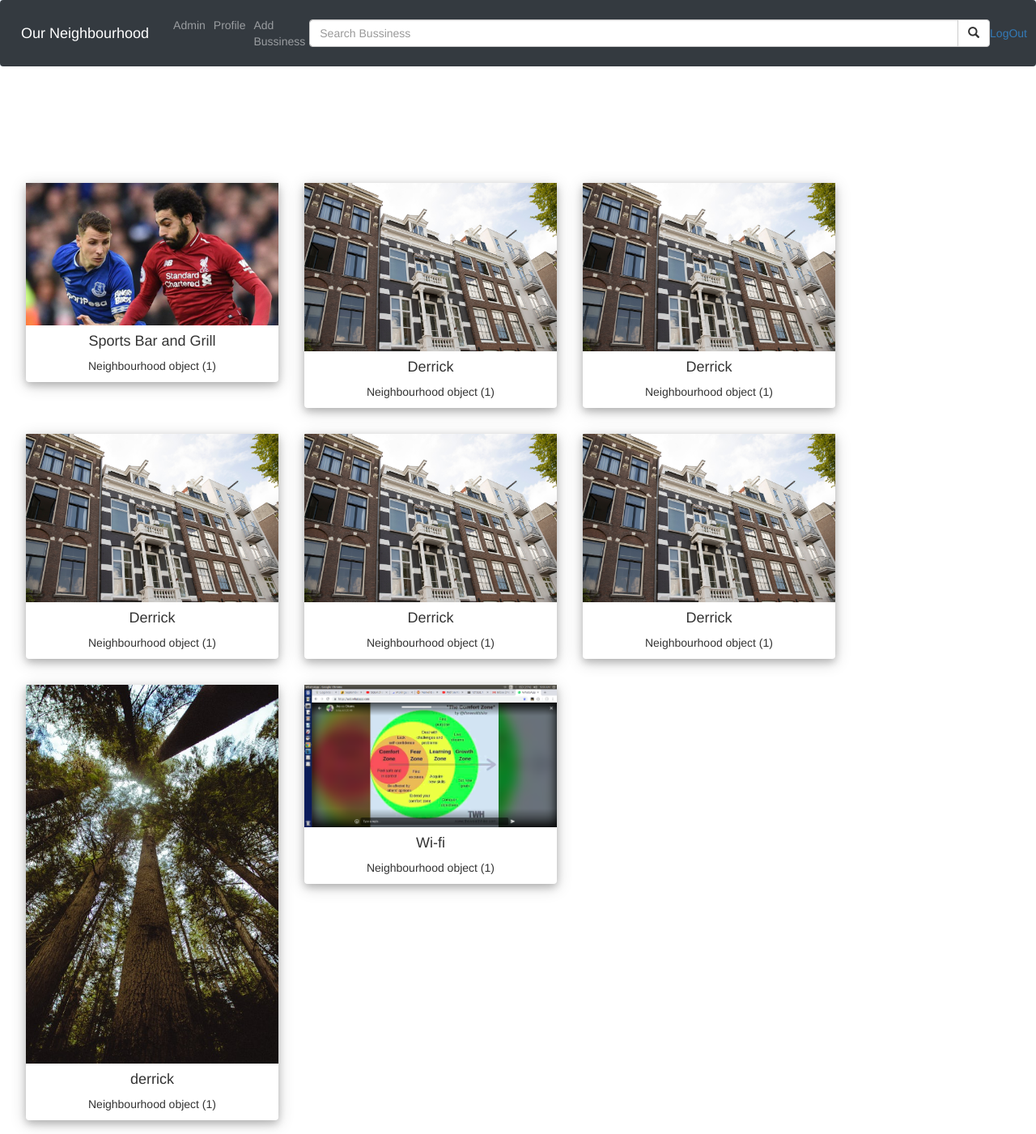
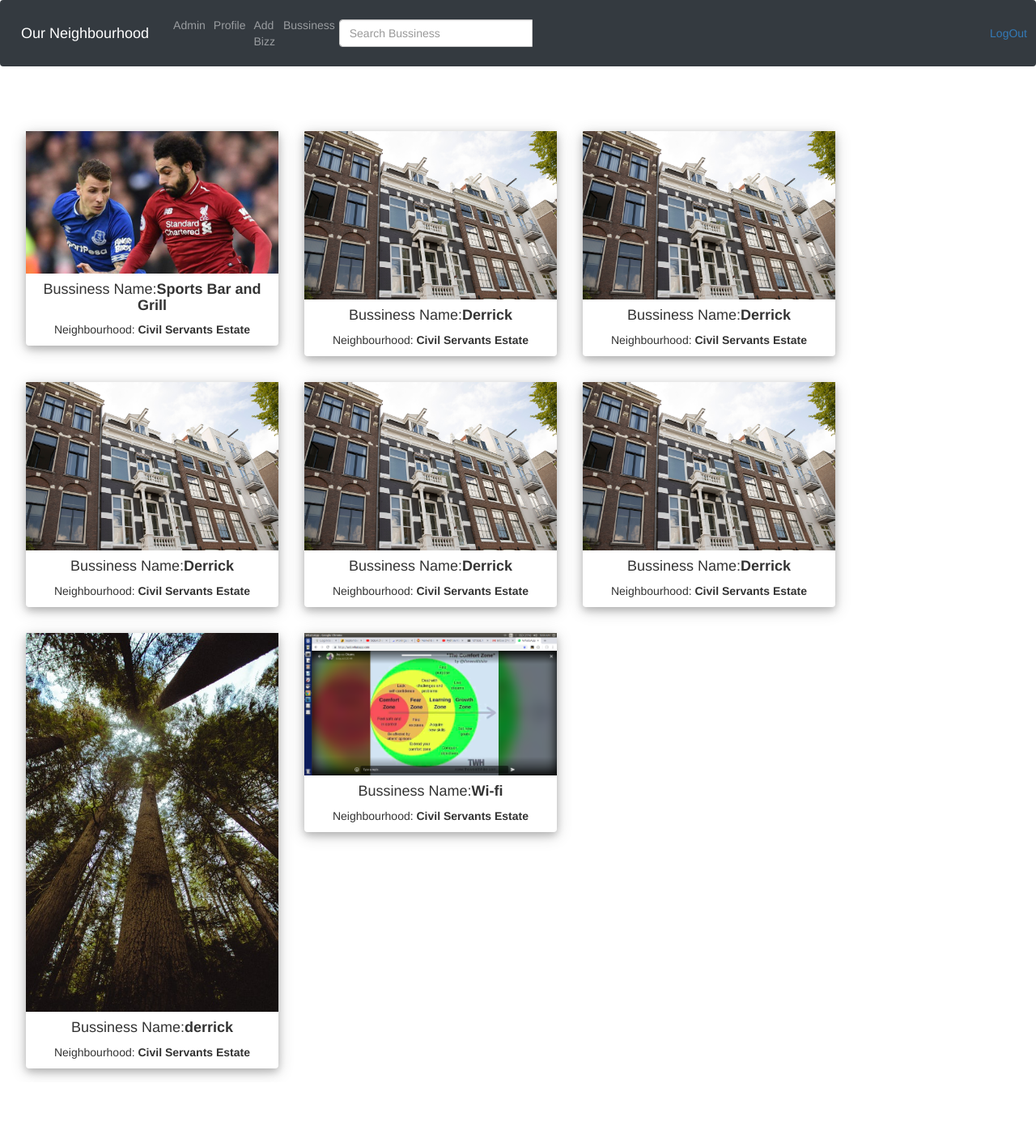
Before and after one commit to derriqo/Our-Neighbourhood, a Django app: a page that uses community/templates/base.html in a window 1280 px wide. Shown: the whole page at 81% size. After the commit the page ends 1331 px from the top, so only its background shows below. Run offline with Django 3.2, Linux system fonts and the light colour scheme; a user stored in the database is signed in; data comes from the database, SQL or seed files in the repository; some libraries are stand-ins or nearby versions.

Commit message:
Updated templates and navbar.

```diff
--- a/community/models.py
+++ b/community/models.py
@@ -36,6 +36,9 @@
     occupants_count = models.IntegerField(default=0,blank=True)
     admin = models.ForeignKey(Profile, related_name='hoods', null=True)
 
+    def __str__(self):
+        return self.neighbourhood_name
+
     def save_neighbourhood(self):
         self.save()
 
@@ -46,3 +49,6 @@
     neighbourhood = models.ForeignKey('Neighbourhood',related_name='businesses')
     profile = models.ForeignKey(Profile, related_name='profiles')
     email = models.CharField(max_length=30)
+
+    def __str__(self):
+        return self.name
--- a/static/css/styles.css
+++ b/community/static/css/styles.css
@@ -1,4 +1,4 @@
-.yanav{
+body{
 background-color: aliceblue;
 color: red;
 }
--- a/community/templates/base.html
+++ b/community/templates/base.html
@@ -12,29 +12,31 @@
           {% block styles %}
           {% bootstrap_css %}
         {% endblock %}
-
         </head>
         <body >
-        <div class="yanav justify-content-between" style="margin-bottom: 10%;">
-        <nav class="navbar navbar-expand-sm bg-dark navbar-dark fixed-top">
-
+        <div>
+        <nav class="navbar navbar-expand-sm bg-dark navbar-dark fixed-top " style="margin-bottom: 5%;">
           <a class="navbar-brand" href="{% url 'home' %}">Our Neighbourhood</a>
           {% if user.is_authenticated %}
-          <ul class="navbar-nav  mr-auto ">
-            <li class="nav-item">
-              <a class="nav-link" href="">Admin</a>
+          <ul class="navbar-nav ">
+
+            <li class="nav-item"><a class="nav-link" href="">Admin</a>
             </li>
-            <li class="nav-item">
-              <a class="nav-link" href="{% url 'profile' %}">Profile</a>
+
+            <li class="nav-item"><a class="nav-link" href="{% url 'profile' %}">Profile</a>
             </li>
-            <li class="nav-item">
-                <a class="nav-link" href="{% url 'bussiness' %}">Add Bussiness</a>
+
+            <li class="nav-item"><a class="nav-link" href="{% url 'bussiness' %}">Add Bizz</a>
+            </li>
+
+              <li class="nav-item">
+                  <a class="nav-link" href="{% url 'biz_page' %}">Bussiness</a>
               </li>
           </ul>
           <div class="input-group">
-              <input type="text" class="form-control " placeholder="Search Bussiness" name="Saka">
+              <input type="text" class="form-control " placeholder="Search Bussiness" name="Saka" style=" width:30%" >
               <div class="input-group-btn">
-                <button class="btn btn-default" type="submit"><i class="glyphicon glyphicon-search"></i></button>
+                <!-- <button class="btn btn-default" type="submit"><i class="glyphicon glyphicon-search" ></i></button> -->
               </div>
             </div>
             <ul class="navbar-nav" >
@@ -43,11 +45,11 @@
               </li>
             </ul>
             {% else %}
-          <ul class="nav navbar-nav navbar-right" >
+          <ul class="nav navbar-nav navbar-left" >
               <li  class="nav-item">
                 <a class="nav-link" href="{% url 'login' %}"><span class="glyphicon glyphicon-log-in"></span>Login</a>
               </li>
-              <li  class="nav-item">
+              <li class="nav-item">
                 <a class="nav-link" href="{% url 'signup' %}"><span class="glyphicon glyphicon-user"></span>SignUp</a>
               </li>
             </ul>
--- a/community/templates/bussinesspage.html
+++ b/community/templates/bussinesspage.html
@@ -10,8 +10,8 @@
       <div class="w3-col l3  w3-card-4 w3-round w3-margin " >
         <img class="w3-image w3-hover-opacity" src="{{bussiness.photo.url}}" alt="Card image">
         <div class="w3-container w3-transparent">
-          <h4 class="w3-center">{{bussiness.name}}</h4>
-          <p class="w3-center">{{bussiness.neighbourhood}}</p>
+          <h4 class="w3-center">Bussiness Name:<strong>{{bussiness.name}}</strong> </h4>
+          <p class="w3-center">Neighbourhood:<strong> {{bussiness.neighbourhood}}</strong> </p>
         </div>
       </div>
 
--- a/community/templates/profile/profile.html
+++ b/community/templates/profile/profile.html
@@ -8,7 +8,7 @@
         <div class="col-md-5">
 
             {% if profile.profile_pic %}
-            <img src="{{user.profile.profile_pic.ur}}" alt="" style="border-radius: 50% ; padding: 0.15rem;   background: linear-gradient(to right bottom, #2cd88888, #2ec96970); " class=" img-circle"  width="250px" height="250px">
+            <img src="{{user.profile.profile_pic.ur}}" alt="" style="border-radius: 50% ; padding: 0.15rem;" class=" img-circle"  width="250px" height="250px">
             {% else %}
             <img data-toggle="modal" data-target="#exampleModalCenter" style="border-radius: 50% ; padding: 0.15rem;   background: linear-gradient(to right bottom, #2cd88888, #2ec96970);"
                 class=" img-circle" src="https://www.bristolbrewing.com/wp-content/uploads/2017/08/default-avatar.png"
```
Also changed, not shown: media/bussiness/sports_M2l4brH.jpg (added), media/profile/derrick2_2nftIFd.png (added).
